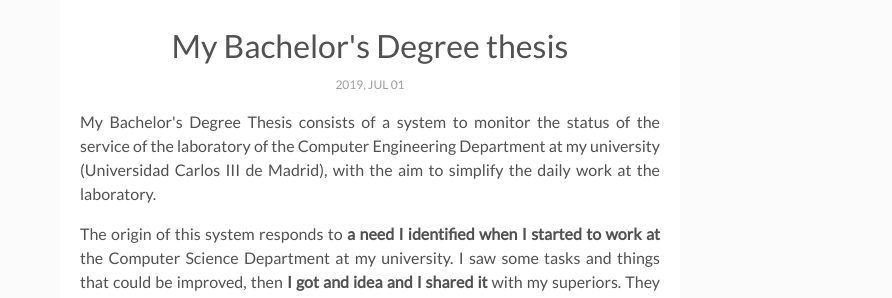
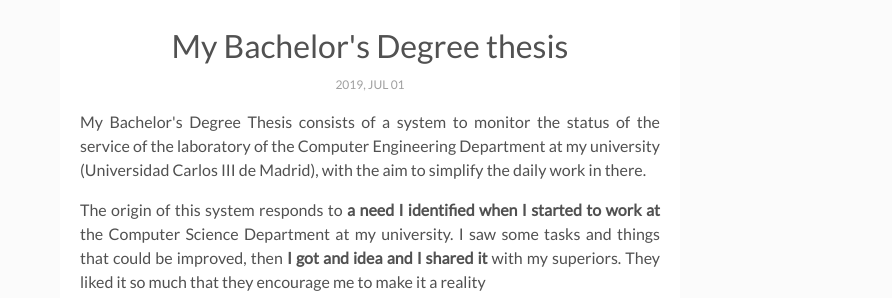
Before and after one commit to tairosonloa/aalonso.eu, a Gatsby site: page /bachelor-degree-thesis/ in a window 1280 px wide. Shown: the part 416-714 px from the top of the page, 388-1280 px from the left. Built offline with nearby package versions, Linux system fonts and the light colour scheme; Gatsby itself is replaced by a stand-in of ours.

Commit message:
Update packages, fixed typos

```diff
--- a/content/blog/bachelor-degree-thesis/index.md
+++ b/content/blog/bachelor-degree-thesis/index.md
@@ -6,7 +6,7 @@ img: ./20190701_portfolio_My_Bachelor_Degree_thesis.png # Add image post (option
 tags: [Software, Education, Portfolio, Projects, Go, Python, Javascript, Gatsby, React] # add tag
 ---
 
-My Bachelor's Degree Thesis consists of a system to monitor the status of the service of the laboratory of the Computer Engineering Department at my university (Universidad Carlos III de Madrid), with the aim to simplify the daily work at the laboratory.
+My Bachelor's Degree Thesis consists of a system to monitor the status of the service of the laboratory of the Computer Engineering Department at my university (Universidad Carlos III de Madrid), with the aim to simplify the daily work in there.
 
 The origin of this system responds to **a need I identified when I started to work at** the Computer Science Department at my university. I saw some tasks and things that could be improved, then **I got and idea and I shared it** with my superiors. They liked it so much that they encourage me to make it a reality
 
```
Also changed, not shown: package.json (+19 -19 lines), 1 other file.
